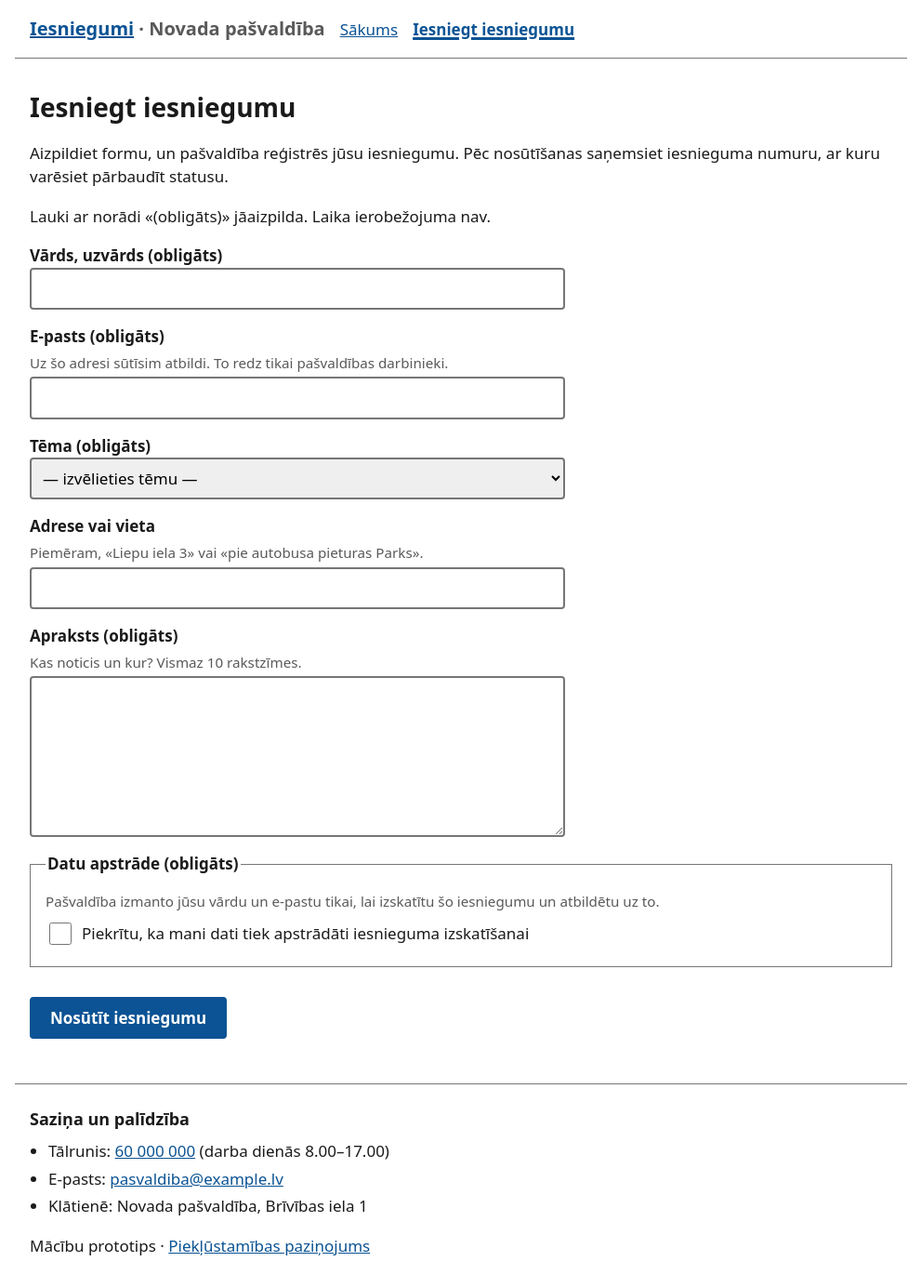
After one commit to ruutam-bit/kursi-2-iesniegums, a Flask app: page /iesniegt in a window 1280 px wide. The commit adds this page. Shown: the whole page at 93% size, without its empty margins (144-1135 px from the left). Run offline with Flask 3, Linux system fonts and the light colour scheme; data comes from the database, SQL or seed files in the repository; parts of the project's set-up code (start-up, migrations or seed data) failed here and were passed over.

Commit message:
US-1: iesnieguma forma ar validāciju (1.3.1, 1.3.5, 3.3.1–3.3.3)
- /iesniegt: servera validācija, kļūdas saka kā labot, ievadītais saglabājas
- Kļūdu kopsavilkums role=alert ar fokusu (autofocus, bez JS), saites uz laukiem
- Lauki: aria-describedby + aria-invalid; «(obligāts)» tekstā; autocomplete
- Izvēlne: tikai lomas saites, fiksēta secība (3.2.3), aria-current
- a11y_check.py: lomas + scenārijs «tukša forma» ar fokusa pārbaudi
- axe 0 atradumu; 320 px bez horizontālās ritjoslas

Co-Authored-By: Claude Opus 5.5 <noreply@anthropic.com>

```diff
--- a/app.py
+++ b/app.py
@@ -1,7 +1,9 @@
 """Iesniegumi — minimāls skelets. Visu pārējo būvē komanda kopā ar Claude (skat. BACKLOG.md)."""
 import os
+import re
 import sqlite3
-from flask import Flask, g, render_template, session, redirect, url_for, request
+from datetime import datetime
+from flask import Flask, g, render_template, session, redirect, url_for, request, flash
 
 DB_PATH = os.path.join(os.path.dirname(__file__), "data.db")
 SCHEMA_PATH = os.path.join(os.path.dirname(__file__), "schema.sql")
@@ -10,6 +12,15 @@ app = Flask(__name__)
 app.secret_key = os.environ.get("SECRET_KEY", "macibu-uzdevums-nav-drosa-atslega")
 
 LOMAS = {"iedzivotajs": "Iedzīvotājs", "darbinieks": "Darbinieks", "vaditajs": "Vadītājs"}
+
+# Galvenā izvēlne: vienmēr šajā secībā (WCAG 3.2.3); rāda tikai lomai atbilstošās saites.
+# None lomu sarakstā = arī tad, ja loma vēl nav izvēlēta.
+IZVELNE = [
+    ("index", "Sākums", None),
+    ("iesniegt", "Iesniegt iesniegumu", {"iedzivotajs", None}),
+]
+
+EPASTS_RE = re.compile(r"^[^@\s]+@[^@\s]+\.[^@\s]+$")
 
 
 def get_db():
@@ -37,7 +48,8 @@ def init_db():
 @app.context_processor
 def inject_globals():
     loma = session.get("loma")
-    return {"loma": loma, "lomas_nosaukums": LOMAS.get(loma), "LOMAS": LOMAS}
+    izvelne = [(ep, teksts) for ep, teksts, lomas in IZVELNE if lomas is None or loma in lomas]
+    return {"loma": loma, "lomas_nosaukums": LOMAS.get(loma), "LOMAS": LOMAS, "izvelne": izvelne}
 
 
 @app.route("/")
@@ -54,6 +66,73 @@ def izveleties_lomu():
     return redirect(url_for("index"))
 
 
+def nakamais_numurs(db):
+    """Iesnieguma numurs formā GGGG-NNNN (piem., 2026-0011)."""
+    gads = datetime.now().year
+    pedejais = db.execute(
+        "SELECT numurs FROM iesniegumi WHERE numurs LIKE ? ORDER BY numurs DESC LIMIT 1", (f"{gads}-%",)
+    ).fetchone()
+    nr = int(pedejais["numurs"].split("-")[1]) + 1 if pedejais else 1
+    return f"{gads}-{nr:04d}"
+
+
+def parbaudit_iesniegumu(dati, temas_ids):
+    """Servera puses validācija. Atgriež {lauks: ziņa}; ziņa saka, KĀ labot (WCAG 3.3.3)."""
+    kludas = {}
+    if not dati["vards"]:
+        kludas["vards"] = "Ievadiet savu vārdu un uzvārdu."
+    if not dati["epasts"]:
+        kludas["epasts"] = "Ievadiet e-pasta adresi, piemēram, vards@piemers.lv."
+    elif not EPASTS_RE.match(dati["epasts"]):
+        kludas["epasts"] = "E-pasta adresei jābūt formā vards@piemers.lv."
+    if dati["temas_id"] not in temas_ids:
+        kludas["temas_id"] = "Izvēlieties tēmu no saraksta."
+    if len(dati["apraksts"]) < 10:
+        kludas["apraksts"] = "Aprakstiet problēmu vismaz 10 rakstzīmēs: kas noticis un kur."
+    elif len(dati["apraksts"]) > 2000:
+        kludas["apraksts"] = "Saīsiniet aprakstu līdz 2000 rakstzīmēm."
+    if not dati["piekrisana"]:
+        kludas["piekrisana"] = "Atzīmējiet, ka piekrītat datu apstrādei — bez tā iesniegumu nevar reģistrēt."
+    return kludas
+
+
+@app.route("/iesniegt", methods=["GET", "POST"])
+def iesniegt():
+    """US-1: iesnieguma forma ar servera puses validāciju."""
+    db = get_db()
+    temas = db.execute("SELECT id, nosaukums, apraksts FROM temas ORDER BY id").fetchall()
+    dati = {"vards": "", "epasts": "", "temas_id": "", "adrese": "", "apraksts": "", "piekrisana": False}
+    kludas = {}
+
+    if request.method == "POST":
+        f = request.form
+        dati = {
+            "vards": f.get("vards", "").strip(),
+            "epasts": f.get("epasts", "").strip(),
+            "temas_id": f.get("temas_id", ""),
+            "adrese": f.get("adrese", "").strip(),
+            "apraksts": f.get("apraksts", "").strip(),
+            "piekrisana": f.get("piekrisana") == "jā",
+        }
+        kludas = parbaudit_iesniegumu(dati, {str(t["id"]) for t in temas})
+        if not kludas:
+            numurs = nakamais_numurs(db)
+            cur = db.execute(
+                "INSERT INTO iesniegumi (numurs, temas_id, vards, epasts, adrese, apraksts) VALUES (?, ?, ?, ?, ?, ?)",
+                (numurs, int(dati["temas_id"]), dati["vards"], dati["epasts"], dati["adrese"] or None, dati["apraksts"]),
+            )
+            db.execute(
+                "INSERT INTO notikumi (iesnieguma_id, veids, loma, teksts) VALUES (?, 'statuss', ?, ?)",
+                (cur.lastrowid, session.get("loma") or "iedzivotajs", "Iesniegums reģistrēts ar statusu «Jauns»."),
+            )
+            db.commit()
+            # Pagaidu risinājums līdz US-2 (apstiprinājuma lapa)
+            flash(f"Iesniegums reģistrēts. Numurs: {numurs}.")
+            return redirect(url_for("index"))
+
+    return render_template("iesniegt.html", temas=temas, dati=dati, kludas=kludas)
+
+
 @app.route("/pieklustamiba")
 def pieklustamiba():
     # US-6: aizpildiet pēc testēšanas (veidne docs/PIEEJAMIBAS-PRASIBAS.md, 5. sadaļa)
--- a/static/style.css
+++ b/static/style.css
@@ -92,6 +92,13 @@ button, .button {
 }
 button.secondary { color: var(--akcents); background: #fff; }
 
+.palidziba { margin: 0.25rem 0; color: #595959; font-size: 0.95rem; }
+.visually-hidden {
+  position: absolute; width: 1px; height: 1px; overflow: hidden;
+  clip: rect(0 0 0 0); white-space: nowrap;
+}
+[aria-current="page"] { font-weight: 700; text-decoration-thickness: 3px; }
+
 /* Kļūdas: teksts + ikona/rāmis, ne tikai krāsa (1.4.1, 3.3.1) */
 .kluda-teksts { color: var(--kluda); font-weight: 600; }
 [aria-invalid="true"] { border-color: var(--kluda); border-width: 3px; }
--- a/templates/base.html
+++ b/templates/base.html
@@ -13,14 +13,18 @@
     <p class="brand"><a href="{{ url_for('index') }}">Iesniegumi</a> <span class="muted">· Novada pašvaldība</span></p>
     <nav aria-label="Galvenā izvēlne">
       <ul>
-        <li><a href="{{ url_for('index') }}">Sākums</a></li>
-        {# Pievienojiet saites, kad ekrāni ir gatavi: Iesniegt, Mans iesniegums, Saraksts, Pārskats #}
+        {% for endpoint, teksts in izvelne %}
+        <li><a href="{{ url_for(endpoint) }}"{% if request.endpoint == endpoint %} aria-current="page"{% endif %}>{{ teksts }}</a></li>
+        {% endfor %}
       </ul>
     </nav>
     {% if lomas_nosaukums %}<p class="muted">Loma: {{ lomas_nosaukums }}</p>{% endif %}
   </header>
 
   <main id="saturs" tabindex="-1">
+    {% for zina in get_flashed_messages() %}
+    <p role="status" class="pazinojums">{{ zina }}</p>
+    {% endfor %}
     {% block content %}{% endblock %}
   </main>
 
--- /dev/null
+++ b/templates/iesniegt.html
@@ -0,0 +1,76 @@
+{% extends "base.html" %}
+{% block title %}{% if kludas %}Kļūda: {% endif %}Iesniegt iesniegumu{% endblock %}
+
+{# Atribūti laukam: saista palīgtekstu un kļūdu (1.3.1, 3.3.1) #}
+{% macro apraksts_ids(lauks, ir_palidziba=false) -%}
+  {%- set ids = [] -%}
+  {%- if ir_palidziba %}{% set _ = ids.append(lauks ~ '-palidziba') %}{% endif -%}
+  {%- if kludas[lauks] %}{% set _ = ids.append(lauks ~ '-kluda') %}{% endif -%}
+  {%- if ids %} aria-describedby="{{ ids|join(' ') }}"{% endif -%}
+  {%- if kludas[lauks] %} aria-invalid="true"{% endif -%}
+{%- endmacro %}
+
+{% macro kluda(lauks) -%}
+  {% if kludas[lauks] %}<p class="kluda-teksts" id="{{ lauks }}-kluda"><span class="visually-hidden">Kļūda: </span>{{ kludas[lauks] }}</p>{% endif %}
+{%- endmacro %}
+
+{% block content %}
+<h1>Iesniegt iesniegumu</h1>
+
+{% if kludas %}
+{# Kļūdu kopsavilkums: saņem fokusu pēc ielādes bez JS (autofocus), saites ved uz laukiem (3.3.1) #}
+<div class="kludu-kopsavilkums" role="alert" tabindex="-1" autofocus aria-labelledby="kludu-virsraksts">
+  <h2 id="kludu-virsraksts">Iesniegumu nevar nosūtīt: {{ kludas|length }} {{ 'kļūda' if kludas|length == 1 else 'kļūdas' }}</h2>
+  <ul>
+    {% for lauks, zina in kludas.items() %}
+    <li><a href="#{{ lauks }}">{{ zina }}</a></li>
+    {% endfor %}
+  </ul>
+</div>
+{% endif %}
+
+<p>Aizpildiet formu, un pašvaldība reģistrēs jūsu iesniegumu. Pēc nosūtīšanas saņemsiet iesnieguma numuru, ar kuru varēsiet pārbaudīt statusu.</p>
+<p>Lauki ar norādi «(obligāts)» jāaizpilda. Laika ierobežojuma nav.</p>
+
+<form method="post" action="{{ url_for('iesniegt') }}" novalidate>
+  <label for="vards">Vārds, uzvārds (obligāts)</label>
+  {{ kluda('vards') }}
+  <input type="text" id="vards" name="vards" value="{{ dati.vards }}" autocomplete="name"{{ apraksts_ids('vards') }}>
+
+  <label for="epasts">E-pasts (obligāts)</label>
+  <p class="palidziba" id="epasts-palidziba">Uz šo adresi sūtīsim atbildi. To redz tikai pašvaldības darbinieki.</p>
+  {{ kluda('epasts') }}
+  <input type="email" id="epasts" name="epasts" value="{{ dati.epasts }}" autocomplete="email"{{ apraksts_ids('epasts', true) }}>
+
+  <label for="temas_id">Tēma (obligāts)</label>
+  {{ kluda('temas_id') }}
+  <select id="temas_id" name="temas_id"{{ apraksts_ids('temas_id') }}>
+    <option value="">— izvēlieties tēmu —</option>
+    {% for t in temas %}
+    <option value="{{ t.id }}" {% if dati.temas_id == t.id|string %}selected{% endif %}>{{ t.nosaukums }}{% if t.apraksts %} ({{ t.apraksts }}){% endif %}</option>
+    {% endfor %}
+  </select>
+
+  <label for="adrese">Adrese vai vieta</label>
+  <p class="palidziba" id="adrese-palidziba">Piemēram, «Liepu iela 3» vai «pie autobusa pieturas Parks».</p>
+  {{ kluda('adrese') }}
+  <input type="text" id="adrese" name="adrese" value="{{ dati.adrese }}" autocomplete="street-address"{{ apraksts_ids('adrese', true) }}>
+
+  <label for="apraksts">Apraksts (obligāts)</label>
+  <p class="palidziba" id="apraksts-palidziba">Kas noticis un kur? Vismaz 10 rakstzīmes.</p>
+  {{ kluda('apraksts') }}
+  <textarea id="apraksts" name="apraksts" rows="6"{{ apraksts_ids('apraksts', true) }}>{{ dati.apraksts }}</textarea>
+
+  <fieldset>
+    <legend>Datu apstrāde (obligāts)</legend>
+    <p class="palidziba" id="piekrisana-palidziba">Pašvaldība izmanto jūsu vārdu un e-pastu tikai, lai izskatītu šo iesniegumu un atbildētu uz to.</p>
+    {{ kluda('piekrisana') }}
+    <div class="radio">
+      <input type="checkbox" id="piekrisana" name="piekrisana" value="jā" {% if dati.piekrisana %}checked{% endif %}{{ apraksts_ids('piekrisana', true) }}>
+      <label for="piekrisana">Piekrītu, ka mani dati tiek apstrādāti iesnieguma izskatīšanai</label>
+    </div>
+  </fieldset>
+
+  <button type="submit">Nosūtīt iesniegumu</button>
+</form>
+{% endblock %}
```
Also changed, not shown: tests/a11y_check.py (+73 -23 lines).
